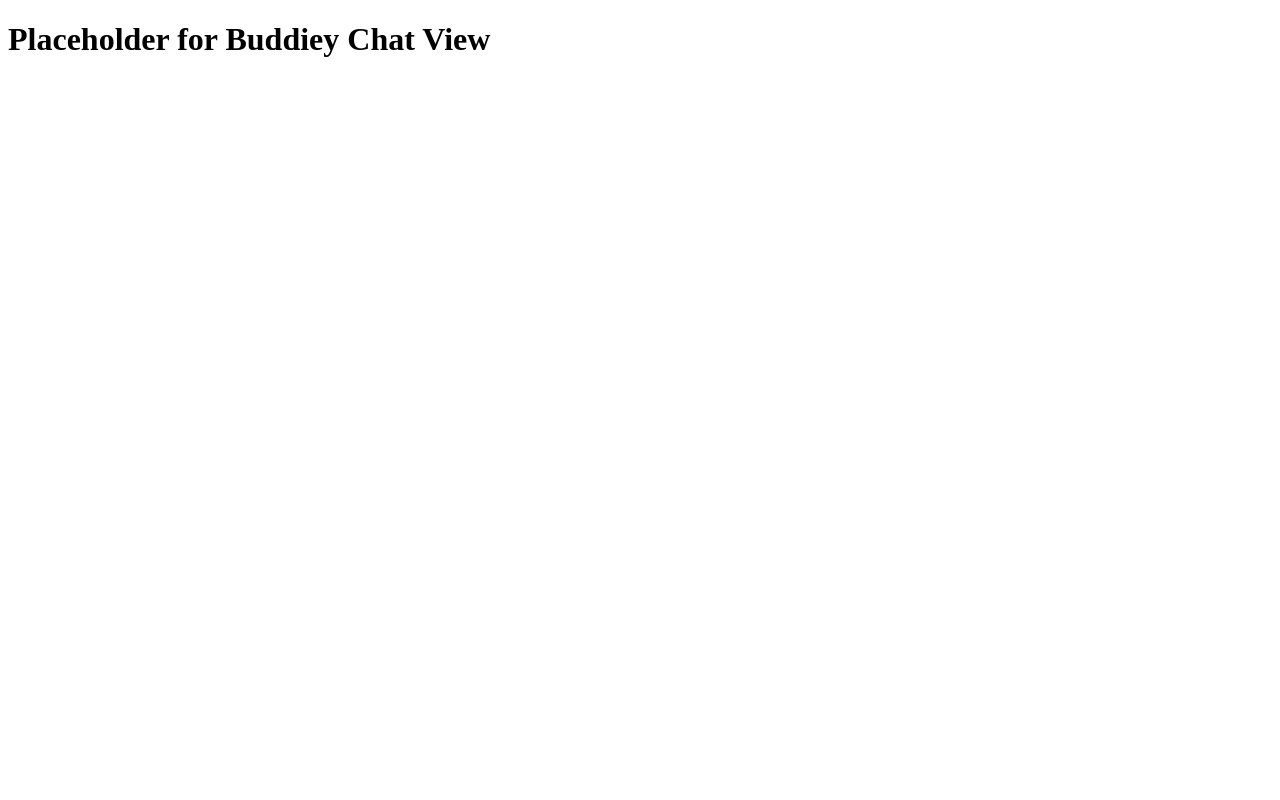
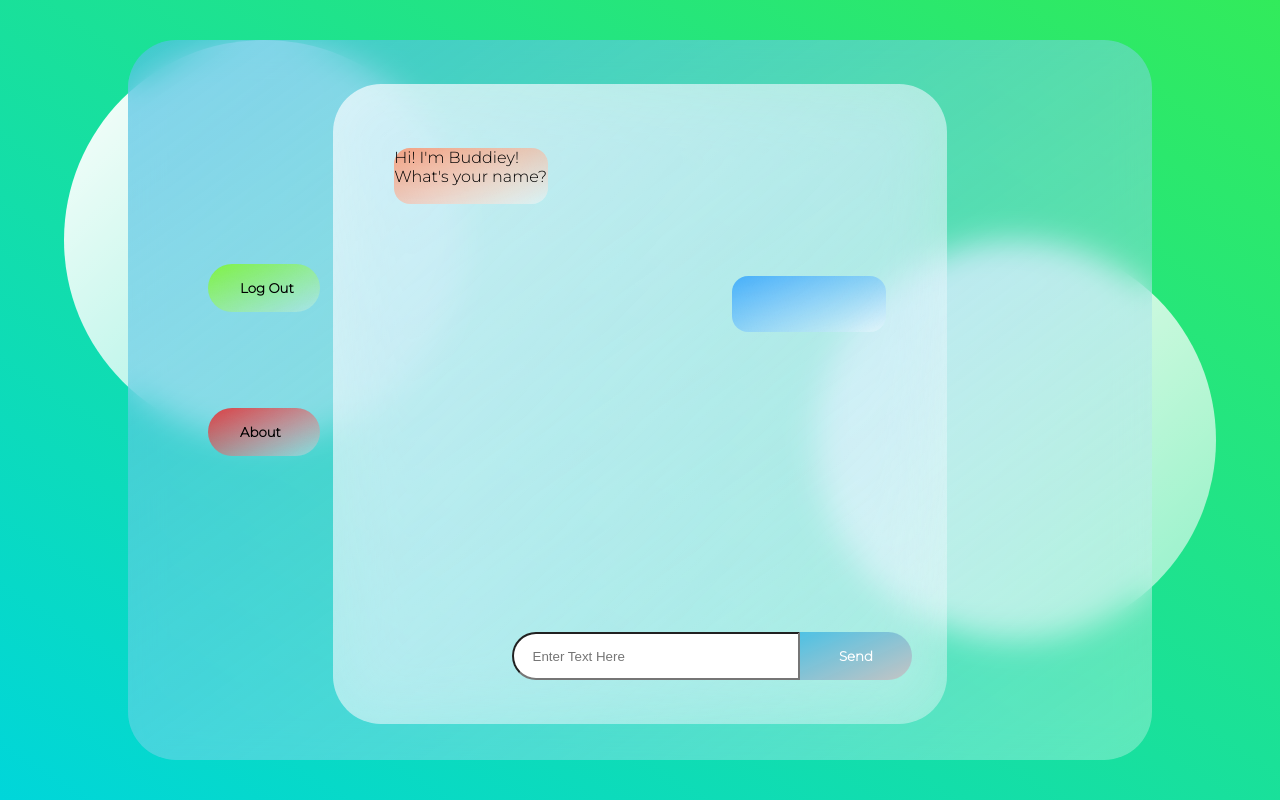
Before and after one commit to ronit-dhingra1/buddiey, a Flask app: page /chat/ in a window 1280 px wide. Run offline with Flask 2, Linux system fonts and the light colour scheme; the visitor is signed in with stand-in values (Sample User, id 1).

Commit message:
added design files, looks bootiful :)

```diff
--- a/buddiey/static/chat.css
+++ b/buddiey/static/chat.css
@@ -0,0 +1,224 @@
+@import url('https://fonts.googleapis.com/css2?family=Montserrat:wght@300&display=swap');
+
+* {
+    margin: 0;
+    padding: 0;
+    box-sizing: border-box;
+
+  }
+
+  .button-wrapper .btn {
+    margin-bottom:5px;
+}
+
+  main {
+    min-height: 100vh;
+    background: linear-gradient(to right top, #00d6da, #32eb5b);
+    display: flex;
+    align-items: center;
+    justify-content: center;
+  }
+
+  .glass {
+    background: linear-gradient(to left, #);
+    min-height: 90vh;
+    width: 80%;
+    background: linear-gradient(
+      to right bottom,
+      rgba(77, 192, 227, 0.7),
+      rgba(255, 255, 255, 0.3)
+    );
+    border-radius: 3rem;
+    z-index: 2;
+    backdrop-filter: blur(1rem);
+  }
+  .circle1,
+  .circle2 {
+    background: white;
+    background: linear-gradient(
+      to right bottom,
+      rgba(255, 255, 255, 1),
+      rgba(255, 255, 255, 0.5)
+    );
+    height: 25rem;
+    width: 25rem;
+    position: absolute;
+    border-radius: 50%;
+  }
+  .circle1 {
+    bottom: 20%;
+    right: 5%;
+  }
+  .circle2 {
+    top: 5%;
+    left: 5%;
+  }
+  .chatview {
+    background: linear-gradient(to left, #);
+    min-height: 80vh;
+    width: 60%;
+    background: linear-gradient(
+      to right bottom,
+      rgba(255, 255, 255, 0.7),
+      rgba(255, 255, 255, 0.3)
+    );
+    border-radius: 3rem;
+    z-index: 2;
+    backdrop-filter: blur(2rem);
+  }
+
+  .chatview {
+    display: flex;
+    align: center;
+    justify-content: center;
+    position: absolute;
+    bottom: 5%;
+   left: 20%;
+   font-family: 'Montserrat';
+
+
+    transform; translate(-50% , -50%);
+  }
+  form {
+    display: flex;
+    align: center;
+    justify-content: center;
+    position: absolute;
+    bottom: 15%;
+   left: 40%;
+    z-index: 4;
+    font-size: 18;
+    font-family: 'Montserrat';
+    transform; translate(-50% , -50%);
+    border-radius: 3rem;
+  }
+
+.button1 {
+    margin: 5rem;
+    padding: 0rem;
+    padding-top: 1rem;
+    padding-left: 2rem;
+border: lime;
+    display: flex;
+    position: absolute;
+    top: 20%;
+    border-radius: 2rem;
+    width: 7rem;
+    height: 3rem;
+    font-size: 24;
+    font-family: 'Montserrat';
+    font-weight: bold;
+  z-index: 2;
+
+  backdrop-filter: blur(2rem);
+background: linear-gradient(to left, #);
+
+background: linear-gradient(
+  to right bottom,
+  rgba(128, 255, 0, 0.7),
+  rgba(255, 255, 255, 0.3)
+);
+}
+.button2 {
+  margin: 5rem;
+  padding: 0rem;
+  padding-top: 1rem;
+  padding-left: 2rem;
+ border: red;
+  display: flex;
+    position: absolute;
+    top: 40%;
+  border-radius: 2rem;
+  width: 7rem;
+  height: 3rem;
+  font-size: 24;
+  font-family: 'Montserrat';
+  font-weight: bold;
+z-index: 2;
+
+backdrop-filter: blur(2rem);
+background: linear-gradient(to left, #);
+
+background: linear-gradient(
+to right bottom,
+rgba(255, 0, 0, 0.7),
+rgba(255, 255, 255, 0.3)
+);
+}
+
+.send{
+  margin: 0%;
+  padding: 0rem;
+  left: 20%;
+border: rgb(21, 150, 255);
+  border-top-right-radius: 3rem;
+  border-bottom-right-radius: 3rem;
+  width: 7rem;
+  height: 3rem;
+  font-size: 24;
+  font-family: 'Montserrat';
+  font-weight: bold;
+  color: white;
+z-index: 2;
+align-items: center;
+backdrop-filter: blur(2rem);
+background: linear-gradient(to left, #);
+
+background: linear-gradient(
+to right bottom,
+rgba(77, 192, 227, 0.9767),
+rgba(196, 196, 196, 1)
+);
+}
+
+.msg-box{
+
+  height: 3rem;
+ width: 18rem;
+border-bottom-left-radius: 3rem;
+border-top-left-radius: 3rem;
+left: 20%;
+}
+
+  .buddiey-text{
+    display: flex;
+    position: absolute;
+    top: 10%;
+   left: 10%;
+  }
+  .buddiey-text{
+    margin: 0%;
+    padding: 0rem;
+    background: linear-gradient(to left, #);
+    min-height: 7vh;
+    width: 25%;
+    background: linear-gradient(
+      to right bottom,
+      rgba(255, 127, 80, 0.7),
+      rgba(255, 255, 255, 0.3)
+    );
+    border-radius: 1rem;
+    z-index: 2;
+    backdrop-filter: blur(2rem);
+  }
+
+  .users-text{
+    display: flex;
+    position: absolute;
+    top: 30%;
+   right: 10%;
+  }
+
+  .users-text{
+    background: linear-gradient(to left, #);
+    min-height: 7vh;
+    width: 25%;
+    background: linear-gradient(
+      to right bottom,
+      rgba(21, 150, 255, 0.7),
+      rgba(255, 255, 255, 0.3)
+    );
+    border-radius: 1rem;
+    z-index: 2;
+    backdrop-filter: blur(2rem);
+  }
--- a/buddiey/templates/auth-base.html
+++ b/buddiey/templates/auth-base.html
@@ -5,6 +5,8 @@
   <meta charset="UTF-8">
   <meta name="viewport" content="width=device-width, initial-scale=1.0">
   <title>Buddiey - Sign In/Sign Up</title>
+
+  <link rel="shortcut icon" href="../static/Buddiey.ico"/>
 
   <link rel="stylesheet" href="/static/normalize.css">
   <link rel="stylesheet" href="/static/auth.css">
--- a/buddiey/templates/chat.html
+++ b/buddiey/templates/chat.html
@@ -1,12 +1,38 @@
 <!DOCTYPE html>
-<html lang="en">
-<head>
-    <meta charset="UTF-8">
-    <meta http-equiv="X-UA-Compatible" content="IE=edge">
-    <meta name="viewport" content="width=device-width, initial-scale=1.0">
-    <title>Document</title>
-</head>
-<body>
-    <h1 class="intro">Placeholder for Buddiey Chat View</h1>
-</body>
+<html Lang="en">
+    <head>
+        <meta charset="UTF-8" />
+        <meta name="viewport" content="width=device-width, initial scale=1.0">
+        <title>Buddiey - Chat</title>
+        <link rel="shortcut icon" href="../static/Buddiey.ico"/>
+        <link rel="stylesheet" href="../static/chat.css"/>
+    </head>
+    <body>
+        <div class="column">
+      <main>
+        <section class="glass">
+          <div class="chatview">
+            <div class="buddiey-text">Hi! I'm Buddiey!  What's your name?</div>
+            <div class="users-text"></div>
+          </div>
+          <div class="container">
+          <div class="column">
+          <div>
+            <button class="button1">Log Out</button>
+          </div>
+          <div>
+            <button class="button2" onclick="window.location.href='https://www.buddiey.live';">About</button>
+            </div>
+            </div>
+          </div>
+        </section>
+      </main>
+      <div class="circle1"></div>
+      <div class="circle2"></div>
+      <form name="chatbox">
+        <label for="Chat with Buddiey!"></label>
+        <input class="msg-box" placeholder="     Enter Text Here" type="text" id="Chat with Buddiey!" />
+        <button class="send">   Send   </button>
+      </form>
+    </body>
 </html>
```
Also changed, not shown: buddiey/static/Buddiey.ico (added).
